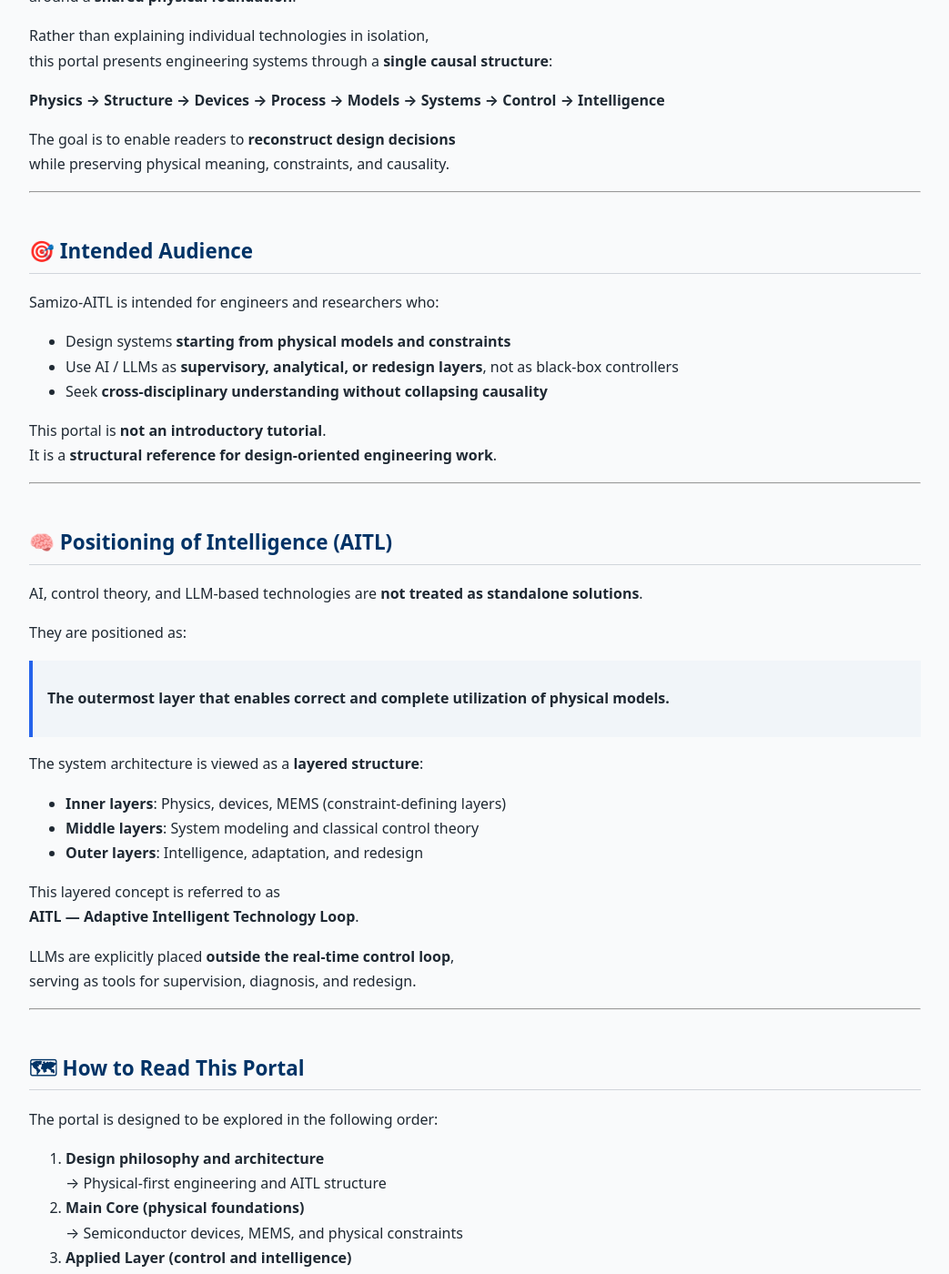
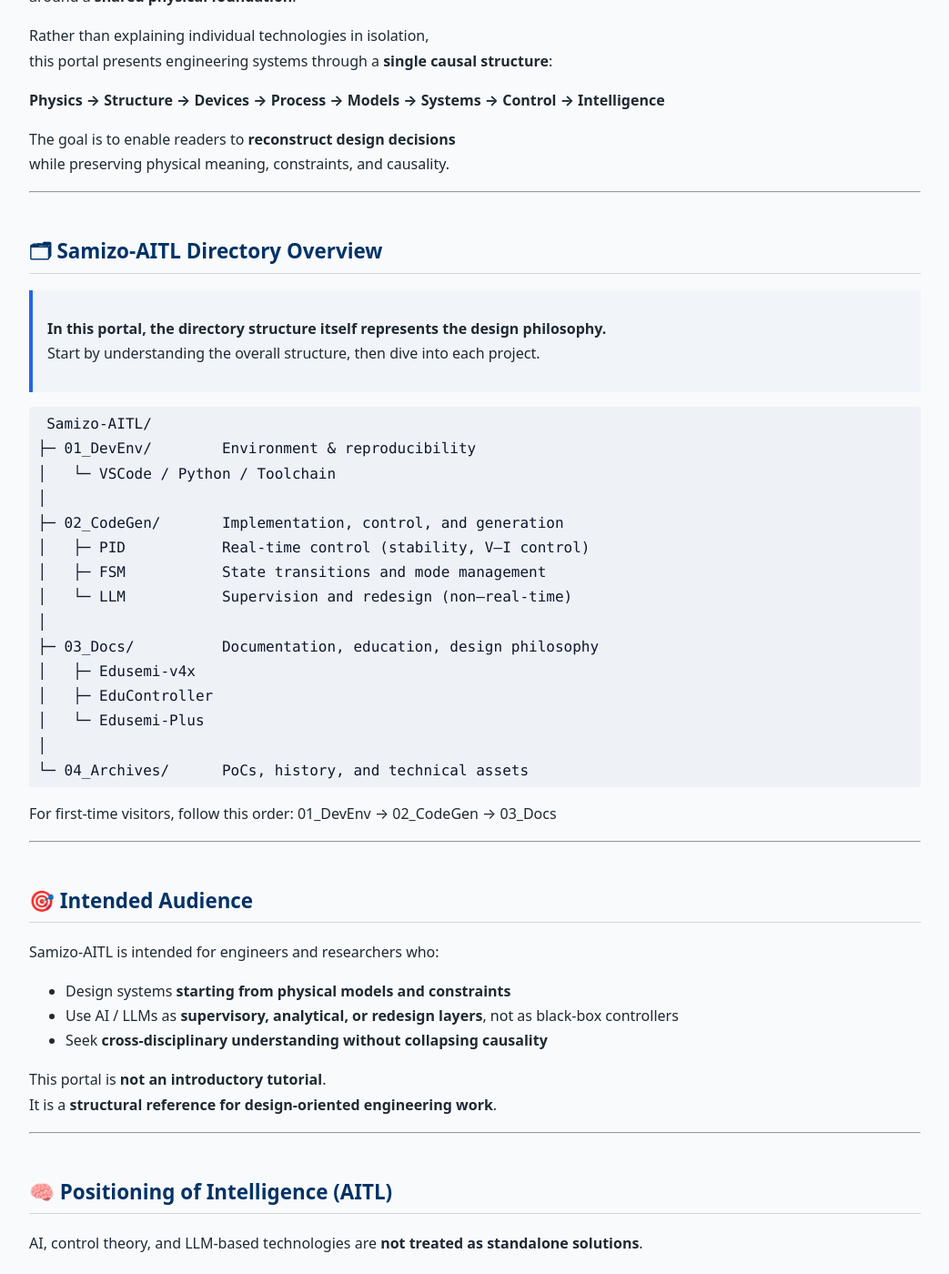
Before and after one commit to Samizo-AITL/Samizo-AITL.github.io, a Jekyll site: the page built from en/index.md, in a window 1280 px wide and 1400 px high, scrolled down 636 px. Shown: the whole window at 91% size, without its empty margins (118-1161 px from the left). Built offline with Jekyll 4.4.1, drawn with Linux system fonts in a browser that asks for light colours.

Commit message:
Update index.md

````diff
--- a/en/index.md
+++ b/en/index.md
@@ -31,6 +31,34 @@
 
 The goal is to enable readers to **reconstruct design decisions**
 while preserving physical meaning, constraints, and causality.
+
+---
+
+## 🗂 Samizo-AITL Directory Overview
+
+> **In this portal, the directory structure itself represents the design philosophy.**
+> Start by understanding the overall structure, then dive into each project.
+
+```text
+Samizo-AITL/
+├─ 01_DevEnv/        Environment & reproducibility
+│   └─ VSCode / Python / Toolchain
+│
+├─ 02_CodeGen/       Implementation, control, and generation
+│   ├─ PID           Real-time control (stability, V–I control)
+│   ├─ FSM           State transitions and mode management
+│   └─ LLM           Supervision and redesign (non–real-time)
+│
+├─ 03_Docs/          Documentation, education, design philosophy
+│   ├─ Edusemi-v4x
+│   ├─ EduController
+│   └─ Edusemi-Plus
+│
+└─ 04_Archives/      PoCs, history, and technical assets
+```
+
+For first-time visitors, follow this order:
+01_DevEnv → 02_CodeGen → 03_Docs
 
 ---
 
````
